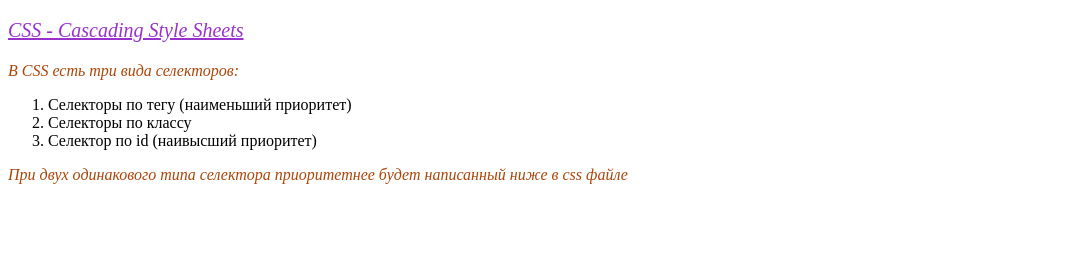
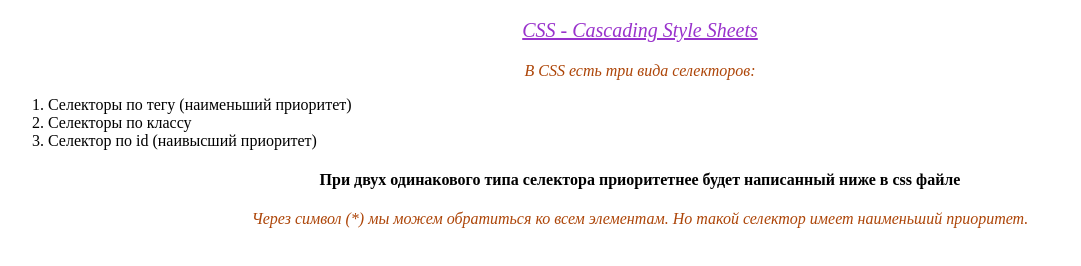
Before and after one commit to dmitrii-kuvaldin/frontend-58, a plain HTML site: page lesson_2/index.html in a window 1280 px wide. Shown: the part 62-328 px from the top of the page, without its empty margins (0-1081 px from the left). Drawn offline with Linux system fonts and the light colour scheme.

Commit message:
lesson 2. add *

```diff
--- a/lesson_2/index.html
+++ b/lesson_2/index.html
@@ -17,6 +17,7 @@
       <li>Селекторы по классу</li>
       <li>Селектор по id (наивысший приоритет) </li>
     </ol>
-    <p>При двух одинакового типа селектора приоритетнее будет написанный ниже в css файле</p>
+    <h4>При двух одинакового типа селектора приоритетнее будет написанный ниже в css файле</h4>
+    <p>Через символ (*) мы можем обратиться ко всем элементам. Но такой селектор имеет наименьший приоритет.</p>
   </body>
 </html>
--- a/lesson_2/style.css
+++ b/lesson_2/style.css
@@ -1,3 +1,7 @@
+* {
+  text-align: center;
+}
+
 /* эти стили применятся ко всем элементам h1 на странице  */
 h1 {
   /* изменение цвета */
@@ -33,5 +37,6 @@ p {
 
 /* селектор для всех элементов li внутри ol */
 ol > li {
+  text-align: left;
   font-weight: 500;
 }
```
